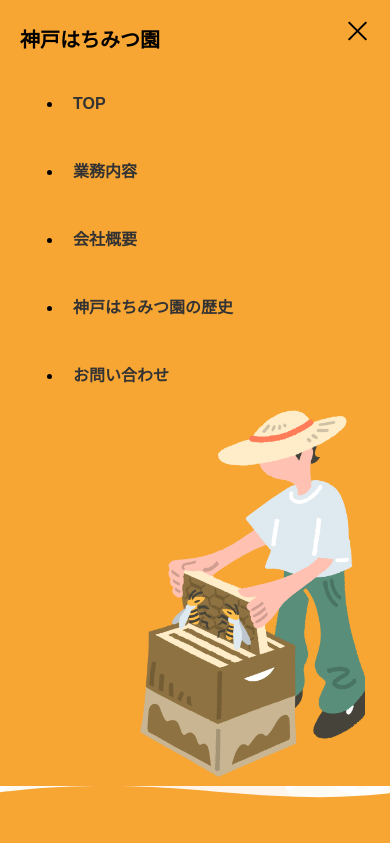
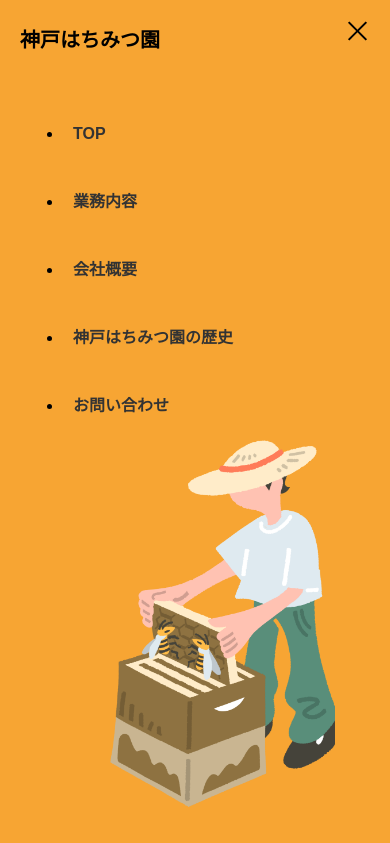
Before and after one commit to naoaoyama/honey_company, a plain HTML site: page index.html in a window 390 px wide. Both pictures are taken after a click on the element 357 px from the left and 29 px from the top of the page. Shown: the top 843 px of the page. Drawn offline with nearby package versions, Linux system fonts and the light colour scheme.

Commit message:
hamburger contents were changed

```diff
--- a/css/style.css
+++ b/css/style.css
@@ -82,7 +82,7 @@ h3,p {
 
   .sp ul {
     padding-left: 63px;
-    /* padding-top: 104px; */
+    padding-top: 30px;
     line-height: 3;
   }
 
@@ -94,8 +94,7 @@ h3,p {
   }
 
   .sp img {
-    padding-left: 140px;
-    bottom: 50px;
+    padding-left: 110px;
   }
 
 
```
